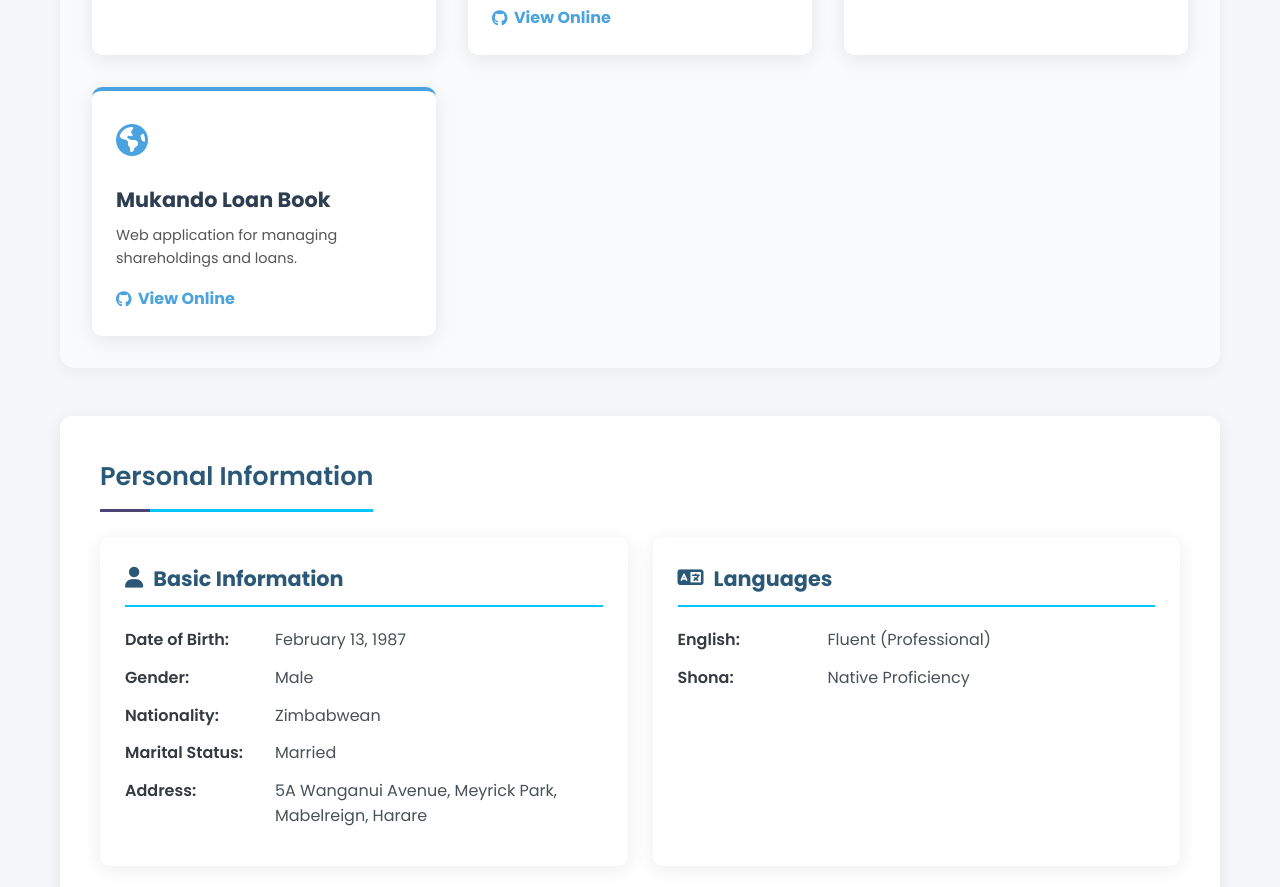
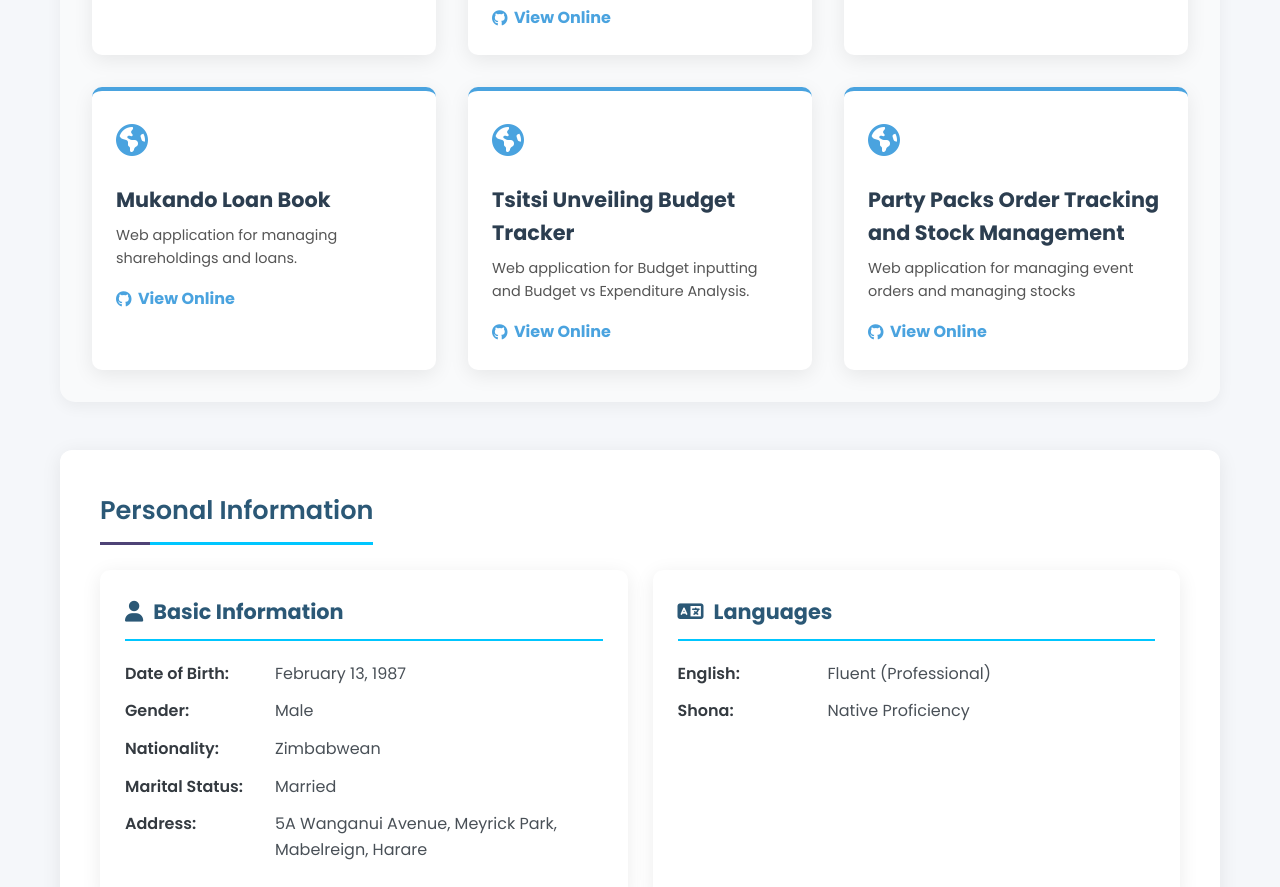
Before and after one commit to MichaelDoba/MichaelDoba.github.io, a plain HTML site: page index.html in a window 1280 px wide. Shown: the part 7685-8572 px from the top of the page. Drawn offline with Linux system fonts and the light colour scheme.

Commit message:
Update index.html

```diff
--- a/index.html
+++ b/index.html
@@ -1799,6 +1799,31 @@
                             <i class="fab fa-github"></i> View Online
                         </a>
                     </div>
+
+                    <!-- Project 5 -->
+                    <div class="project-card">
+                        <div class="card-icon">
+                            <i class="fa-solid fa-earth-americas"></i>
+                        </div>
+                        <h3>Tsitsi Unveiling Budget Tracker</h3>
+                        <p>Web application for Budget inputting and Budget vs Expenditure Analysis.</p>
+                        <a href="https://mukando.pythonanywhere.com/" class="project-link" target="_blank">
+                            <i class="fab fa-github"></i> View Online
+                        </a>
+                    </div>
+
+                    <!-- Project 5 -->
+                    <div class="project-card">
+                        <div class="card-icon">
+                            <i class="fa-solid fa-earth-americas"></i>
+                        </div>
+                        <h3>Party Packs Order Tracking and Stock Management</h3>
+                        <p>Web application for managing event orders and managing stocks</p>
+                        <a href="https://mukando.pythonanywhere.com/" class="project-link" target="_blank">
+                            <i class="fab fa-github"></i> View Online
+                        </a>
+                    </div>
+
                 </div>
             </section>
 
```
